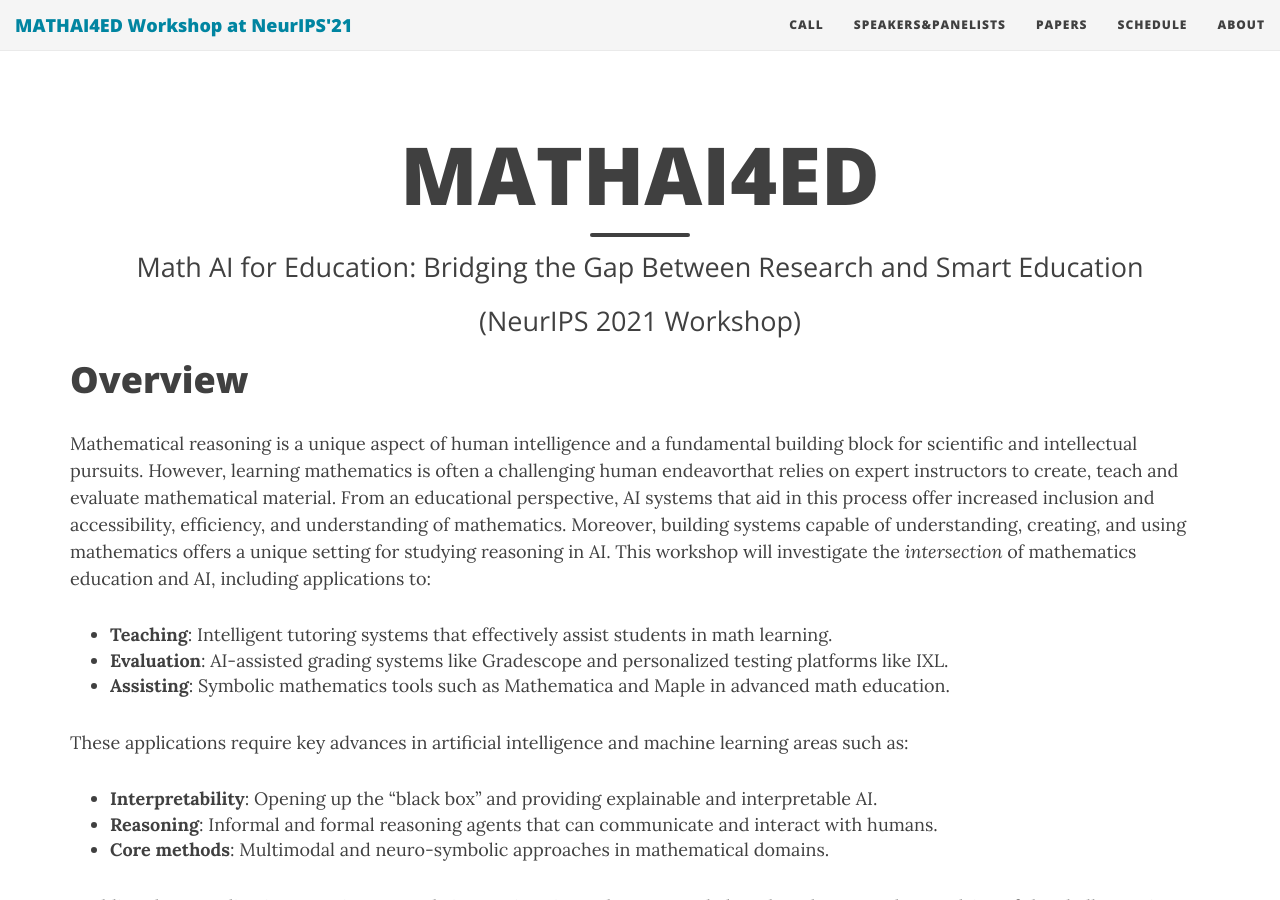
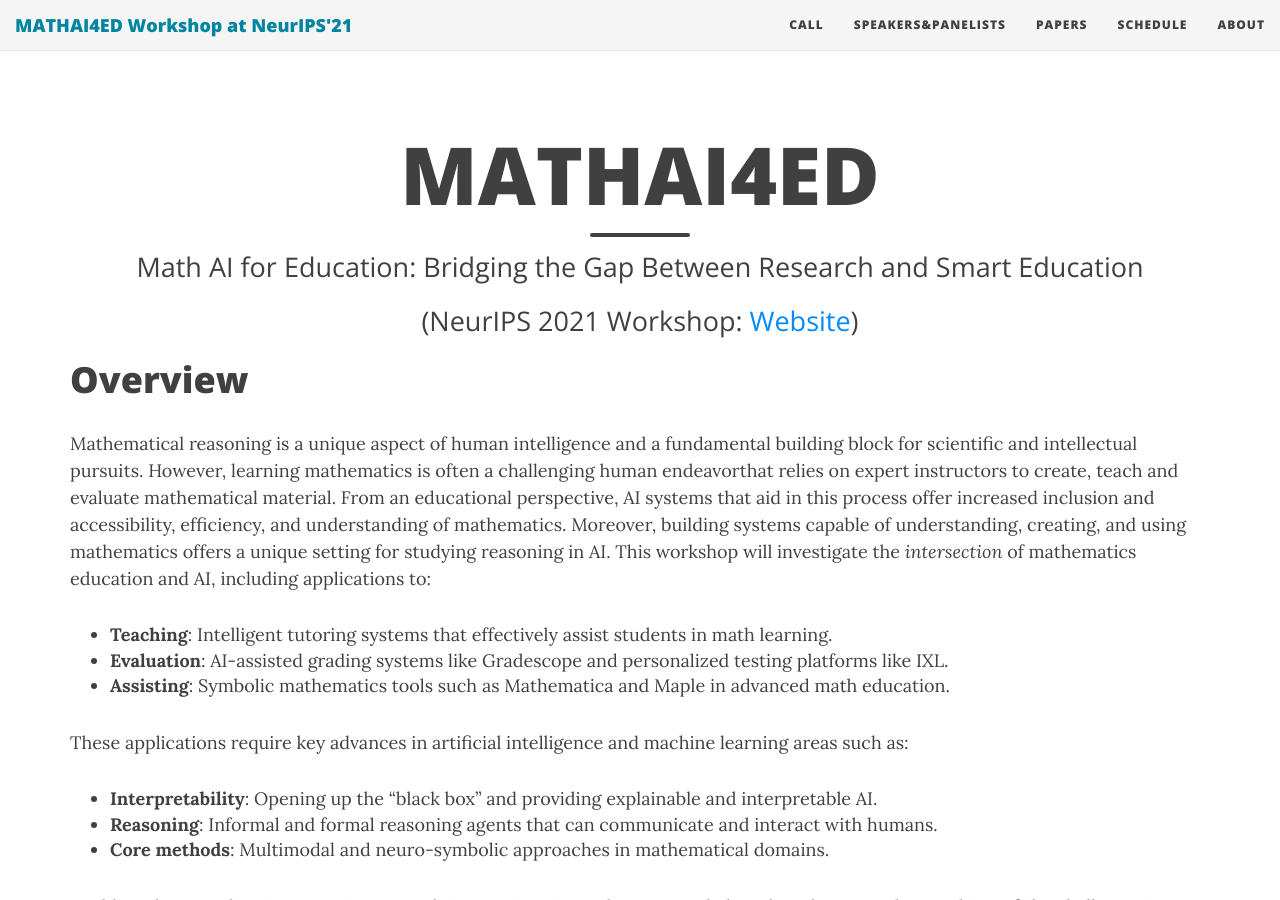
Before and after one commit to mathai4ed/mathai4ed.github.io, a Jekyll site: the page built from index.md, in a window 1280 px wide and 900 px high. Built offline with Jekyll 4.4.1, drawn with Linux system fonts in a browser that asks for light colours; nearby versions of some CDN libraries.

Commit message:
add website lisk

```diff
--- a/index.md
+++ b/index.md
@@ -6,8 +6,10 @@ subtitle: "Math AI for Education: Bridging the Gap Between Research and Smart Ed
 use-site-title: true
 ---
 <div class="venue" style="font-size: 27px; display: block; font-family: 'Open Sans', 'Helvetica Neue', Helvetica, Arial, sans-serif; font-weight: 300; color: #404040; text-align: center;">
-  (NeurIPS 2021 Workshop)
+  (NeurIPS 2021 Workshop: <a href="https://neurips.cc/virtual/2021/workshop/21828" target="_blank">Website</a>)
 </div>
+
+
 
 <div class="sharethis-inline-share-buttons"></div>
 <meta name="thumbnail" content="./img/neurips-logo-new.jpg" />
```
Also changed, not shown: 8 other files.
